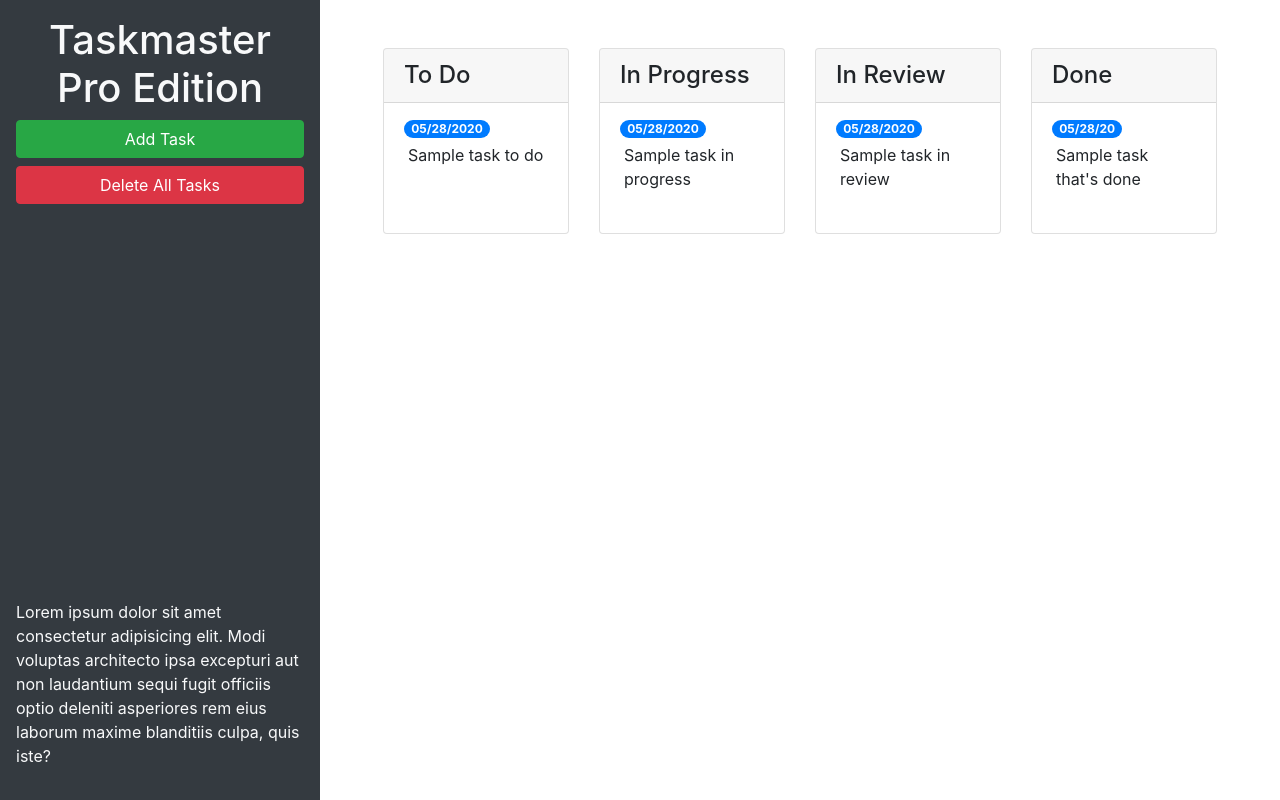
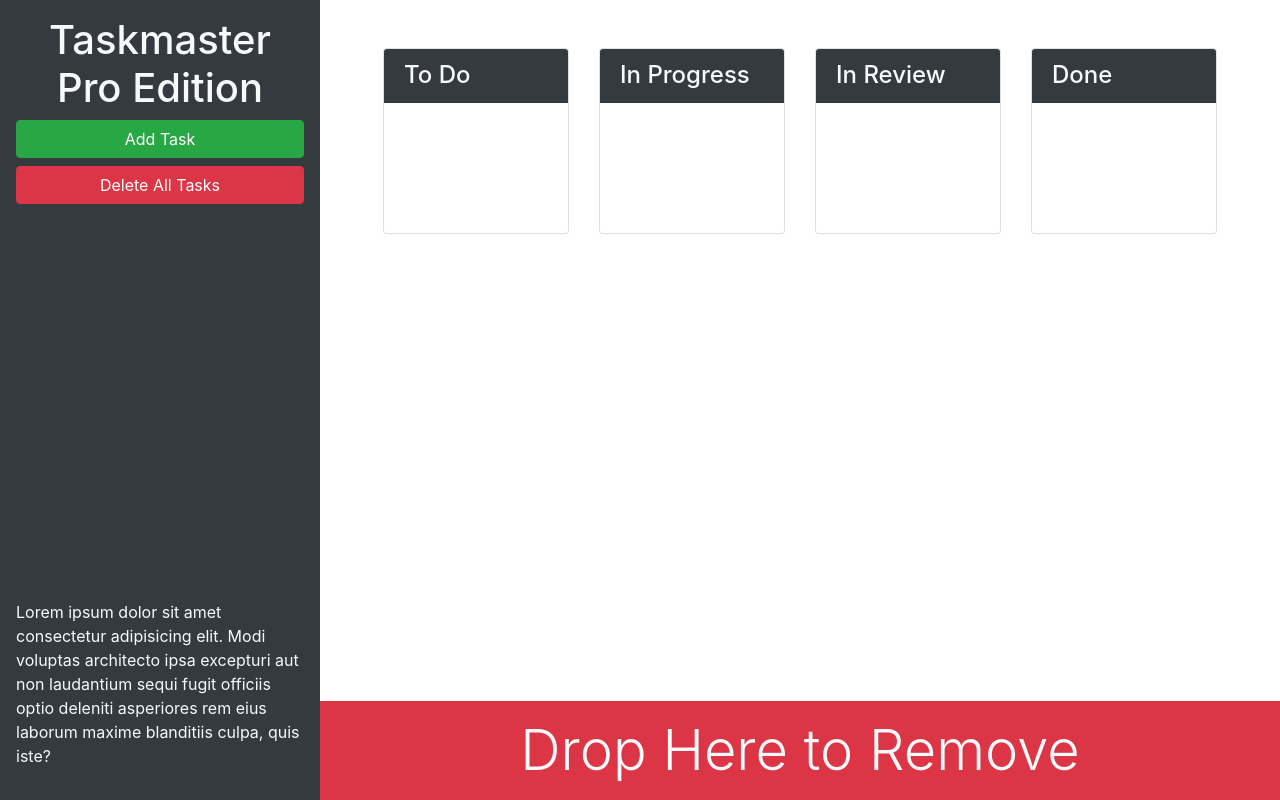
Before and after one commit to theprattler/taskmaster-pro, a plain HTML site: page taskmaster-starter/index.html in a window 1280 px wide. Drawn offline with nearby package versions, Linux system fonts and the light colour scheme.

Commit message:
added trash button

```diff
--- a/taskmaster-starter/index.html
+++ b/taskmaster-starter/index.html
@@ -13,28 +13,28 @@
 <body>
 
   <div class="row min-vh-100 no-gutters">
-    <header class="col-12 col-lg-3 bg-dark text-light d-flex flex-column p-4 p-lg-3">
+    <header class="col-12 col-lg-3 bg-dark text-light sticky-top d-flex flex-column p-4 p-lg-3">
       <h1 class="text-center">Taskmaster Pro Edition</h1>
       <button id="create-task" class="btn btn-block btn-success" data-toggle="modal" data-target="#task-form-modal">Add
         Task</button>
       <button id="remove-tasks" class="btn btn-block btn-danger">Delete All Tasks</button>
-      <p class="mt-auto">Lorem ipsum dolor sit amet consectetur adipisicing elit. Modi voluptas architecto ipsa
+      <p class="mt-auto d-none d-lg-block">Lorem ipsum dolor sit amet consectetur adipisicing elit. Modi voluptas architecto ipsa
         excepturi aut non
         laudantium sequi fugit officiis optio deleniti asperiores rem eius laborum maxime blanditiis culpa, quis iste?
       </p>
     </header>
-    <main class="col-12 col-lg-9">
+    <main class="col-12 col-lg-9 d-flex flex-column">
       <div class="m-5 row justify-content-around">
         <!-- To Do Box -->
         <div class="col-12 col-md-6 col-xl-3 mb-3">
           <div class="card">
-            <h4 class="card-header">
+            <h4 class="card-header bg-dark text-light">
               To Do
             </h4>
             <ul id="list-toDo" class="list-group list-group-flush">
               <li class="list-group-item">
-                <span class="badge badge-primary badge-pill">05/28/2020</span>
-                <p class="m-1">Sample task to do</p>
+                <span class="badge badge-primary badge-pill"></span>
+                <p class="m-1"></p>
               </li>
             </ul>
           </div>
@@ -42,13 +42,13 @@
         <!-- In Progress Box -->
         <div class="col-12 col-md-6 col-xl-3 mb-3">
           <div class="card">
-            <h4 class="card-header">
+            <h4 class="card-header bg-dark text-light">
               In Progress
             </h4>
             <ul id="list-inProgress" class="list-group list-group-flush">
               <li class="list-group-item">
-                <span class="badge badge-primary badge-pill">05/28/2020</span>
-                <p class="m-1">Sample task in progress</p>
+                <span class="badge badge-primary badge-pill"></span>
+                <p class="m-1"></p>
               </li>
             </ul>
           </div>
@@ -56,13 +56,13 @@
         <!-- In Review Box -->
         <div class="col-12 col-md-6 col-xl-3 mb-3">
           <div class="card">
-            <h4 class="card-header">
+            <h4 class="card-header bg-dark text-light">
               In Review
             </h4>
             <ul id="list-inReview" class="list-group list-group-flush">
               <li class="list-group-item">
-                <span class="badge badge-primary badge-pill">05/28/2020</span>
-                <p class="m-1">Sample task in review</p>
+                <span class="badge badge-primary badge-pill"></span>
+                <p class="m-1"></p>
               </li>
             </ul>
           </div>
@@ -70,16 +70,22 @@
         <!-- Done Box -->
         <div class="col-12 col-md-6 col-xl-3 mb-3">
           <div class="card">
-            <h4 class="card-header">
+            <h4 class="card-header bg-dark text-light">
               Done
             </h4>
             <ul id="list-done" class="list-group list-group-flush">
               <li class="list-group-item">
-                <span class="badge badge-primary badge-pill">05/28/20</span>
-                <p class="m-1">Sample task that's done</p>
+                <span class="badge badge-primary badge-pill"></span>
+                <p class="m-1"></p>
               </li>
             </ul>
           </div>
+        </div>
+      </div>
+      <!-- Trash Button -->
+      <div id="trash" class="mt-auto">
+        <div class="w-100 bg-danger p-3 text-center text-light display-4">
+          Drop Here to Remove
         </div>
       </div>
     </main>
```
